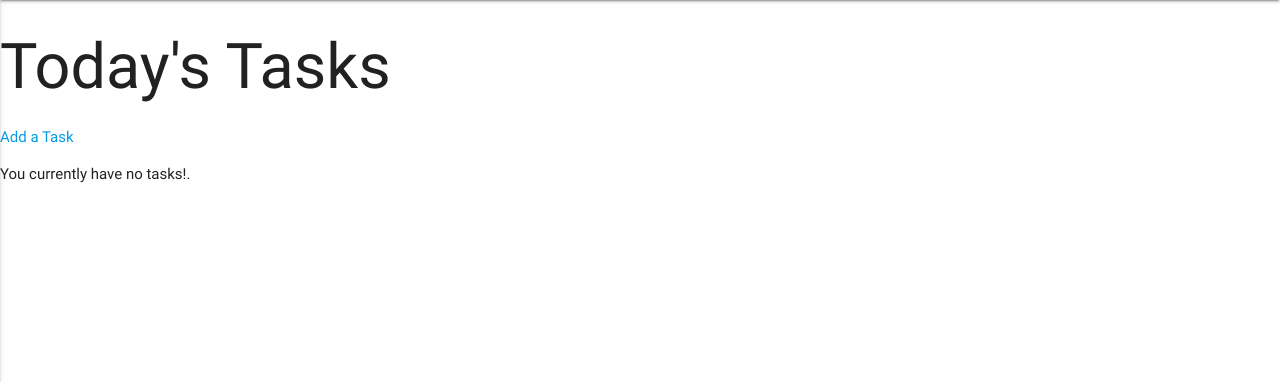
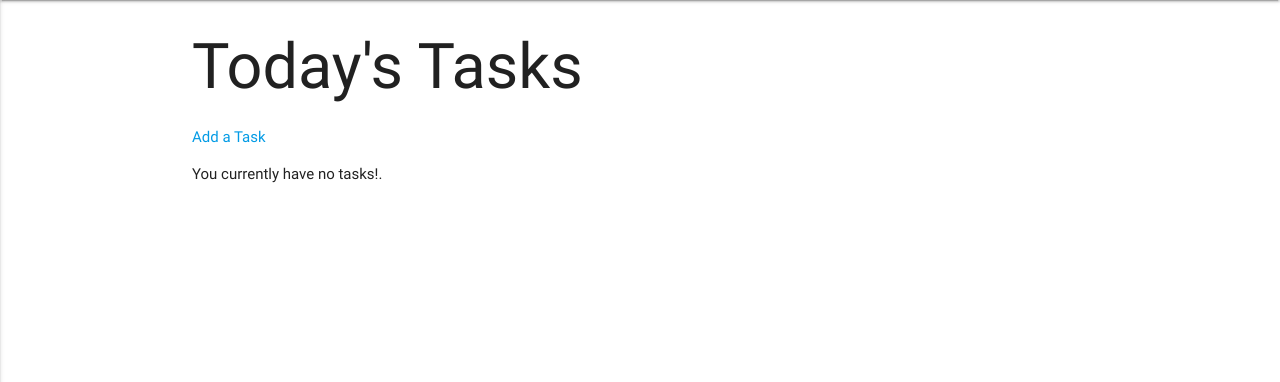
Before and after one commit to dhamma1991/milestone-project-4, a Django app: page /tasks/tasks/ in a window 1280 px wide. Shown: the part 64-446 px from the top of the page. Run offline with Django 3.2, Linux system fonts and the light colour scheme; data that the repository does not hold is empty; some libraries are stand-ins or nearby versions.

Commit message:
Wrapped block content in container

```diff
--- a/templates/base.html
+++ b/templates/base.html
@@ -37,8 +37,11 @@
             <a href="#" data-activates="nav-mobile" class="button-collapse"><i class="material-icons">menu</i></a>
         </div>
     </nav>
-    {% block content %}
-    {% endblock %}
+
+    <main class="container">
+        {% block content %}
+        {% endblock %}
+    </main>
 
     <!-- SCRIPTS -->
     <!-- jQuery CDN -->
```
